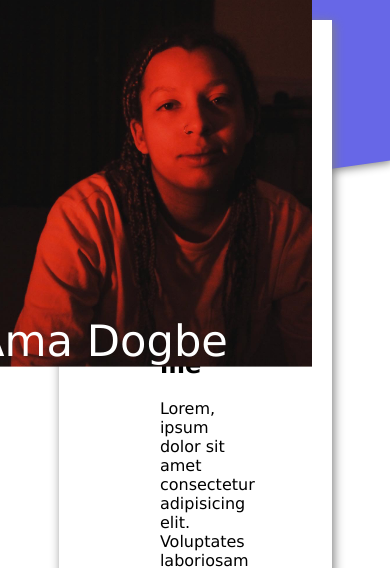
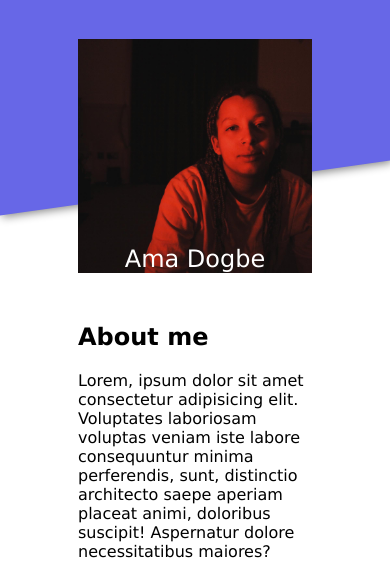
Before and after one commit to kimdogbe/ama_homepage, a website built with webpack: page src/template.html in a window 390 px wide. Shown: the top 568 px of the page. Built offline with nearby package versions, Linux system fonts and the light colour scheme; a web font is replaced by a local one.

Commit message:
Add first set of media queries for mobile

```diff
--- a/src/style.css
+++ b/src/style.css
@@ -105,3 +105,22 @@ footer {
   width: 40%;
   min-width: 300px;
 }
+
+@media (max-width: 400px) {
+  .footer-image {
+    width: 100%;
+  }
+  footer {
+    padding: 0px;
+  }
+  .profile {
+    transform: none;
+  }
+  .about-content {
+    width: 100%;
+  }
+  .about-me {
+    background-color: rgba(255, 255, 255, 0);
+    box-shadow: none;
+  }
+}
```
